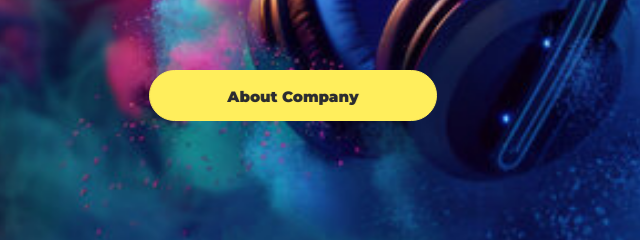
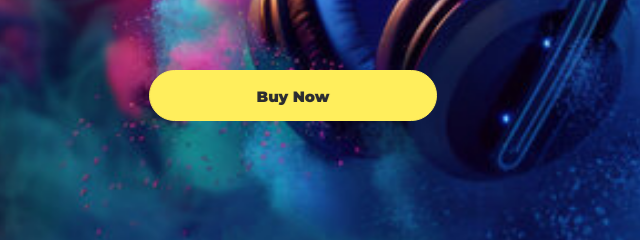
Before and after one commit to Josh150105/novatune, a plain HTML site: page index.html in a window 1280 px wide. Shown: the part 486-726 px from the top of the page, 357-997 px from the left. Drawn offline with nearby package versions, Linux system fonts and the light colour scheme.

Commit message:
Update index.html

```diff
--- a/index.html
+++ b/index.html
@@ -66,7 +66,7 @@
                             Nova<span> Tune</span>!</h2>
                         <h3 data-wow-duration="500ms" class="wow slideInLeft animated"><span>/Sound</span> that
                             inspires.</h3> <span data-wow-duration="500ms" class="wow slideInRight animated">Where innovation
-                            Meets Harmony. </span><a href="#" class="primary-btn mt-4" data-text="About Company">
+                            Meets Harmony. </span><a href="#" class="primary-btn mt-4" data-text="Buy Now">
                             <span>A</span> <span>b</span> <span>o</span> <span>u</span> <span>t</span> <span> </span>
                             <span>C</span> <span>o</span> <span>m</span> <span>p</span> <span>a</span> <span>n</span>
                             <span>y</span> </a>
```
